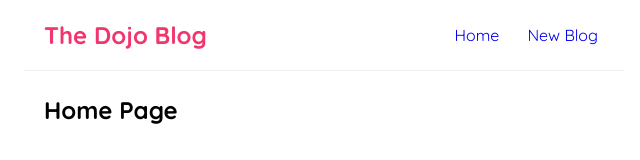
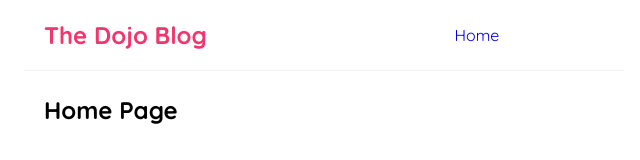
Before and after one commit to Popeaura/dojo-tutee, a React (Vite) app: page / in a window 1280 px wide. Shown: the top 160 px of the page, without its empty margins (316-956 px from the left). Built offline with nearby package versions, Linux system fonts and the light colour scheme.

Commit message:
My modified projects folder

```diff
--- a/src/Navbar.jsx
+++ b/src/Navbar.jsx
@@ -4,7 +4,9 @@ const Navbar = () => {
         <h1>The Dojo Blog</h1>
         <div className="links">
             <a href="/">Home</a>
-            <a href="/create" style={{}}>New Blog </a>
+            <a href="/create" style={{
+                color : "White"
+            }}>New Blog </a>
         </div>
         </nav>
       );
```
